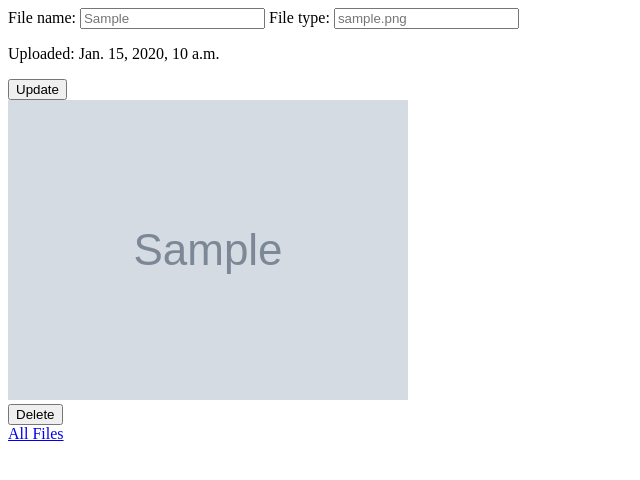
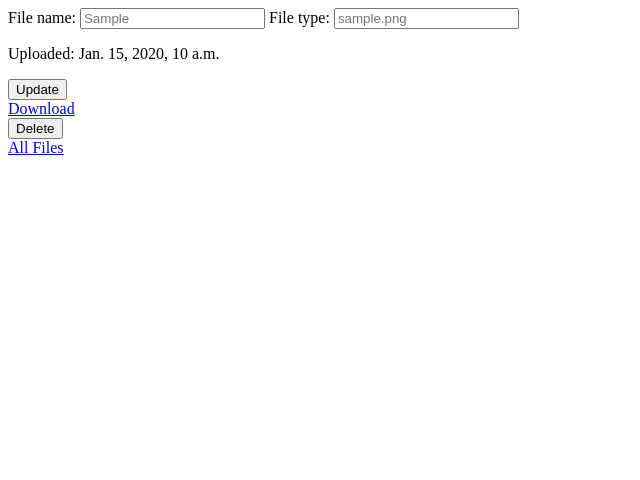
Before and after one commit to sara-hoxha/Files, a Django app: page /files/1/ in a window 1280 px wide. Shown: the top 480 px of the page, without its empty margins (0-640 px from the left). Run offline with Django 5.2, Linux system fonts and the light colour scheme; tables that the repository leaves empty hold one stand-in row (values such as "Sample post"); grey boxes marked "Sample" are stand-in pictures.

Commit message:
upload and download locally

```diff
--- a/files/templates/files/file.html
+++ b/files/templates/files/file.html
@@ -10,7 +10,7 @@
         <p>Uploaded: {{file.upload_timestamp}}</p>
         <button>Update</button>
     </form>
-    <img src="{{file.file.url}}">
+    <a href={{file.file.url}} download="{{file.name}}">Download</a>
     <!-- Delete Form -->
     <form action="{% url 'delete' file.id %}">
         <button type="submit">Delete</button>
```
